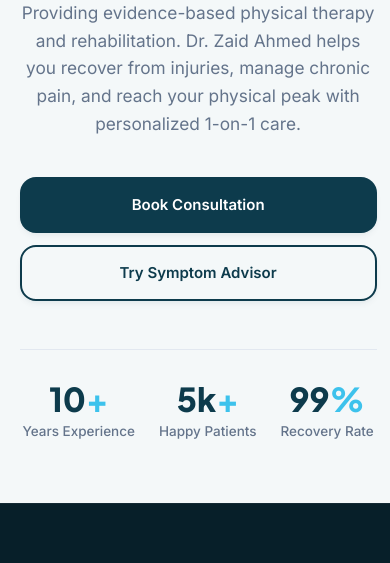
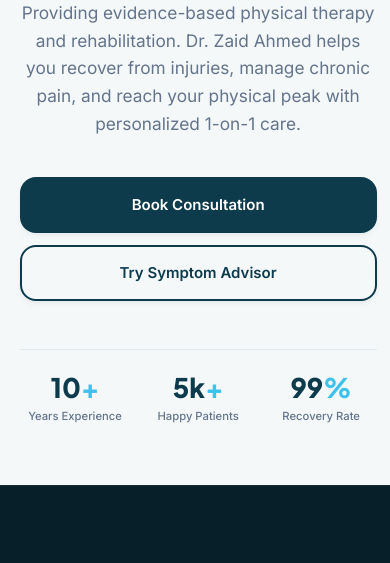
Before and after one commit to sam01023/zaid, a plain HTML site: page index.html in a window 390 px wide. Shown: the part 967-1530 px from the top of the page. Drawn offline with Linux system fonts and the light colour scheme.

Commit message:
fix: resolve mobile layout horizontal overflow by setting overflow-x hidden on html and converting stats to 3-col grid

```diff
--- a/index.html
+++ b/index.html
@@ -5,7 +5,7 @@
   <meta name="viewport" content="width=device-width, initial-scale=1.0">
   <title>Zaid Ahmed Physiotherapy & Rehabilitation | Professional Care & Recovery</title>
   <meta name="description" content="Get professional, evidence-based physiotherapy treatment by Zaid Ahmed. Specialized in sports rehabilitation, musculoskeletal recovery, manual therapy, and personal injury care. Book your appointment online today.">
-  <link rel="stylesheet" href="styles.css?v=2.1">
+  <link rel="stylesheet" href="styles.css?v=2.2">
 </head>
 <body>
 
--- a/styles.css
+++ b/styles.css
@@ -53,6 +53,7 @@
 html {
   scroll-behavior: smooth;
   font-size: 16px;
+  overflow-x: hidden;
 }
 
 body {
@@ -1469,6 +1470,11 @@ footer {
     padding: 60px 0;
   }
 
+  .hero-content {
+    width: 100%;
+    max-width: 100%;
+  }
+
   .hero-buttons {
     flex-direction: column;
     width: 100%;
@@ -1481,9 +1487,20 @@ footer {
   }
 
   .hero-stats {
-    flex-wrap: wrap;
-    gap: 16px 24px;
-    justify-content: center;
+    display: grid;
+    grid-template-columns: repeat(3, 1fr);
+    gap: 16px 12px;
+    border-top: 1px solid var(--border);
+    padding-top: 24px;
+    width: 100%;
+  }
+
+  .stat-number {
+    font-size: 1.8rem;
+  }
+
+  .stat-label {
+    font-size: 0.75rem;
   }
 
   .about-bg-accent {
```
